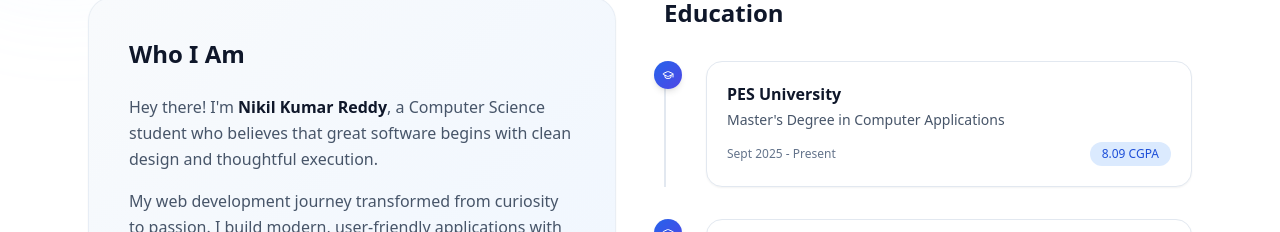
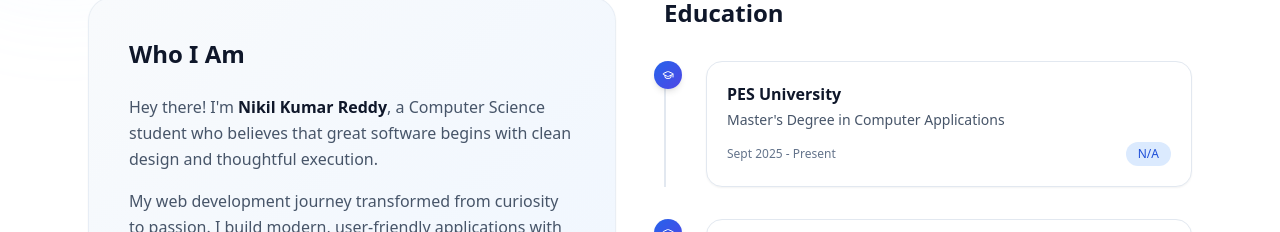
Before and after one commit to Nikilreddy726/professional-portfolio, a Next.js app: page / in a window 1280 px wide. Shown: the part 1159-1391 px from the top of the page. Built offline with nearby package versions, Linux system fonts and the light colour scheme.

Commit message:
Updated project and redeploy

```diff
--- a/components/portfolio/AboutSection.tsx
+++ b/components/portfolio/AboutSection.tsx
@@ -8,7 +8,7 @@ const education = [
     institution: "PES University",
     degree: "Master's Degree in Computer Applications",
     period: "Sept 2025 - Present",
-    grade: "8.09 CGPA",
+    grade: "N/A",
     icon: GraduationCap,
   },
   {
```
